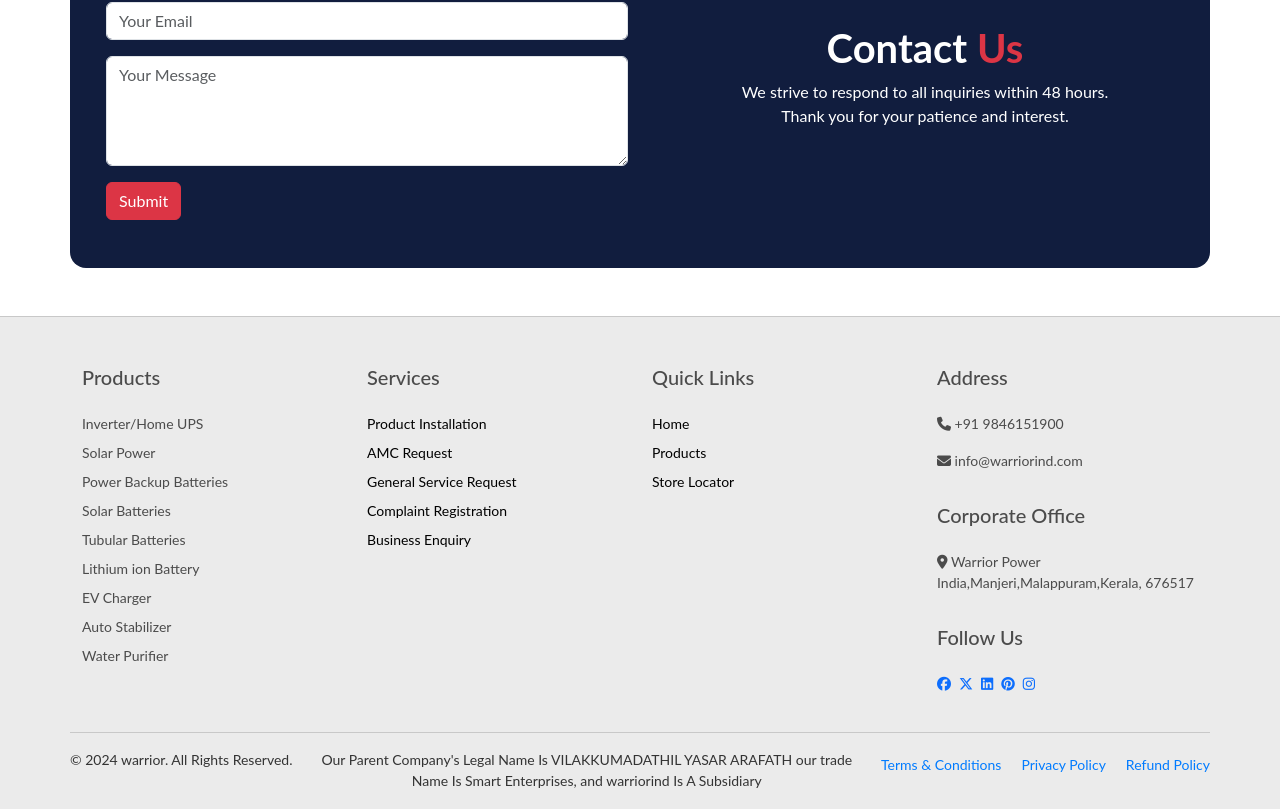
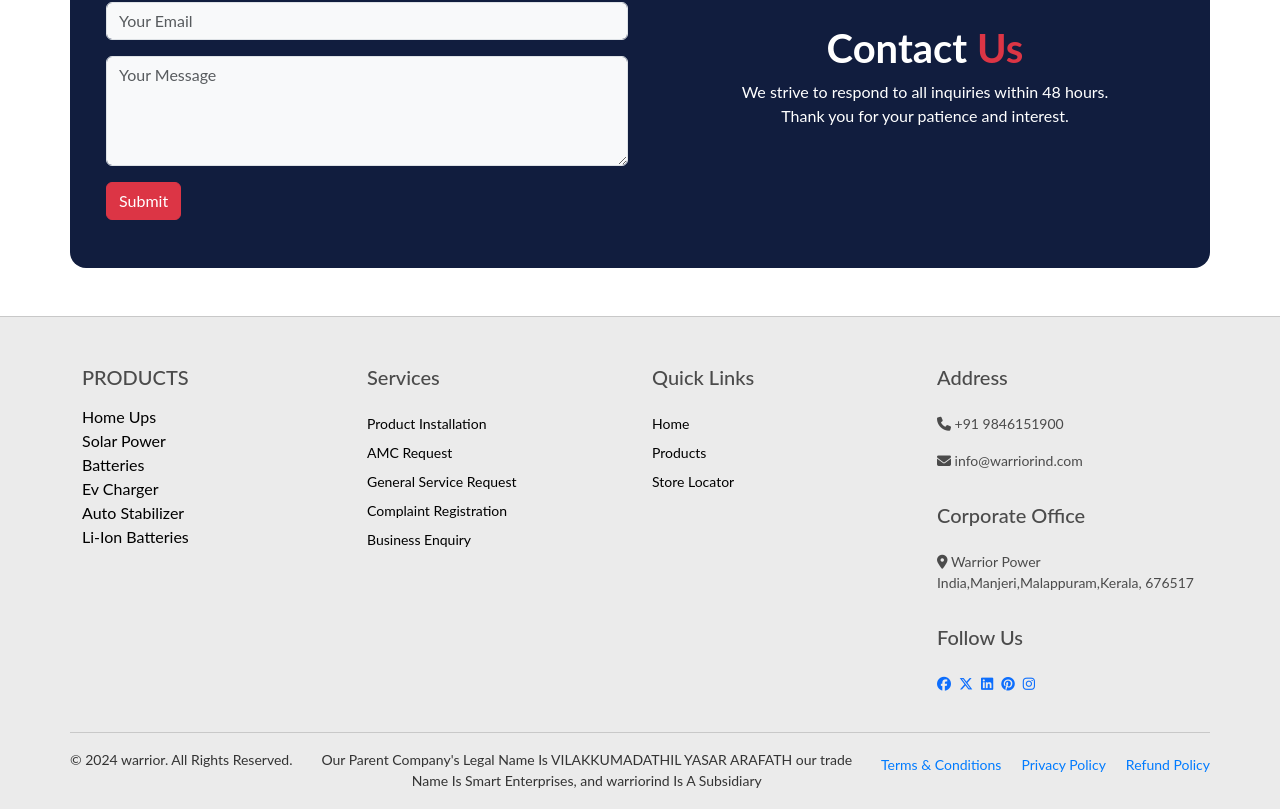
Before and after one commit to VIPINRAJK26/microtek, a React (Vite) app: page /contact in a window 1280 px wide. Shown: the part 596-1405 px from the top of the page. Built offline with nearby package versions, Linux system fonts and the light colour scheme.

Commit message:
home card carousel and contact

```diff
--- a/src/components/footer/Footer.jsx
+++ b/src/components/footer/Footer.jsx
@@ -2,25 +2,39 @@ import React from "react";
 import CopyRight from "./CopyRight";
 import "./Footer.css";
 import { Link } from "react-router-dom";
+import { useParams } from "react-router-dom";
 
 const Footer = () => {
+  const { category } = useParams();
+  console.log(category, "category");
+
+  const categorySlugMap = {
+    "Home Ups": "home_ups",
+    "Solar Power": "solar_power",
+    Batteries: "batteries",
+    "Ev Charger": "ev_charger",
+    "Auto Stabilizer": "auto_stabilizer",
+    "Li-Ion Batteries": "li_ion_batteries",
+  };
+
   return (
     <footer className="footer  pt-5 ">
       <div className="container">
         <div className="row">
           {/* Products Section */}
-          <div className="col-md-3 mb-3">
-            <h5>Products</h5>
-            <ul className="list-unstyled small pt-md-3">
-              <li className="pb-md-2">Inverter/Home UPS</li>
-              <li className="pb-md-2">Solar Power</li>
-              <li className="pb-md-2">Power Backup Batteries</li>
-              <li className="pb-md-2">Solar Batteries</li>
-              <li className="pb-md-2">Tubular Batteries</li>
-              <li className="pb-md-2">Lithium ion Battery</li>
-              <li className="pb-md-2">EV Charger</li>
-              <li className="pb-md-2">Auto Stabilizer</li>
-              <li>Water Purifier</li>
+          <div className="col-md-3">
+            <h5 className="text-uppercase mb-3">Products</h5>
+            <ul className="list-unstyled">
+              {Object.entries(categorySlugMap).map(([category, slug]) => (
+                <li key={slug}>
+                  <Link
+                    to={`/preview/${slug}`}
+                    className="text-black text-decoration-none"
+                  >
+                    {category}
+                  </Link>
+                </li>
+              ))}
             </ul>
           </div>
 
--- a/src/components/home/CardSlider.jsx
+++ b/src/components/home/CardSlider.jsx
@@ -1,9 +1,12 @@
 import React, { useState } from "react";
 import { Carousel, Card } from "react-bootstrap";
 import "./CardSlider.css";
+import useProducts from "../../hooks/useProducts";
+
 
 const CardSlider = () => {
   const [activeIndex, setActiveIndex] = useState(0);
+  const { products } = useProducts();
 
   const categories = [
     "Newly Launched",
@@ -12,44 +15,19 @@ const CardSlider = () => {
     "Commercial UPS",
   ];
 
-  const cardsData = {
-    "Newly Launched": [
-      {
-        title: "Luxe Wifi",
-        image: "https://mma.prnewswire.com/media/2285901/Huasun_Energy.jpg",
-      },
-      {
-        title: "Solar Batteries",
-        image: "https://mma.prnewswire.com/media/2285901/Huasun_Energy.jpg",
-      },
-      {
-        title: " Batteries",
-        image: "https://mma.prnewswire.com/media/2285901/Huasun_Energy.jpg",
-      },
-      {
-        title: "Inverter Batteries",
-        image: "https://mma.prnewswire.com/media/2285901/Huasun_Energy.jpg",
-      },
-    ],
-    "Home UPS": [
-      { title: "UPS Model 1", image: "ups1.jpg" },
-      { title: "UPS Model 2", image: "ups2.jpg" },
-      { title: "UPS Model 3", image: "ups3.jpg" },
-      { title: "UPS Model 4", image: "ups4.jpg" },
-    ],
-    "Inverter Batteries": [
-      { title: "Battery Model 1", image: "battery1.jpg" },
-      { title: "Battery Model 2", image: "battery2.jpg" },
-      { title: "Battery Model 3", image: "battery3.jpg" },
-      { title: "Battery Model 4", image: "battery4.jpg" },
-    ],
-    "Commercial UPS": [
-      { title: "Commercial UPS 1", image: "commercial1.jpg" },
-      { title: "Commercial UPS 2", image: "commercial2.jpg" },
-      { title: "Commercial UPS 3", image: "commercial3.jpg" },
-      { title: "Commercial UPS 4", image: "commercial4.jpg" },
-    ],
+
+  const groupedProducts = {
+    "Newly Launched": products.slice(-4), // last 4 items
+    "Home UPS": products.filter((p) => p.category === "home_ups").slice(0, 4),
+    "Inverter Batteries": products
+      .filter((p) => p.category === "batteries")
+      .slice(0, 4),
+    "Commercial UPS": products
+      .filter((p) => p.category === "solar_power")
+      .slice(0, 4),
   };
+
+
 
   const handleSelect = (index) => {
     setActiveIndex(index);
@@ -57,7 +35,6 @@ const CardSlider = () => {
 
   return (
     <div className="card-slider p-2 p-md-5 pb-5">
-      {/* Headings */}
       <h2 className="text-center fw-bold pt-5 pb-3">
         Reinventing the Spirit of Innovation
       </h2>
@@ -74,7 +51,7 @@ const CardSlider = () => {
         ))}
       </ul>
 
-      {/* Card Carousel */}
+      {/* Carousel Section */}
       <Carousel
         activeIndex={activeIndex}
         onSelect={handleSelect}
@@ -83,7 +60,7 @@ const CardSlider = () => {
         {categories.map((category, index) => (
           <Carousel.Item key={index}>
             <div className="row">
-              {cardsData[category].map((card, i) => (
+              {groupedProducts[category]?.map((card, i) => (
                 <div key={i} className="col-lg-3 col-md-6 mb-4">
                   <Card className="h-100 rounded-5 mt-3">
                     <Card.Img
--- a/src/components/products/ProductFilter.jsx
+++ b/src/components/products/ProductFilter.jsx
@@ -94,7 +94,7 @@ const ProductFilter = ({ onDataChange, initialProducts = [] }) => {
   return (
     <div className="filter-container">
       <h5>Filters</h5>
-      <Accordion alwaysOpen={true}>
+      <Accordion alwaysOpen={true} defaultActiveKey={"0"}>
         {Object.entries(options).map(([key, values], idx) => (
           <Accordion.Item key={key} eventKey={String(idx)}>
             <Accordion.Header>
--- a/src/pages/Support&Contact.jsx
+++ b/src/pages/Support&Contact.jsx
@@ -6,7 +6,7 @@ import axiosInstance from "../api/axios";
 
 const ContactSection = () => {
   const [formData, setFormData] = useState({
-    supportType: "",
+    support_type: "", // ✅ match backend field name
     name: "",
     email: "",
     message: "",
@@ -22,20 +22,21 @@ const ContactSection = () => {
   const handleSubmit = async (e) => {
     e.preventDefault();
     try {
-      const response = await axiosInstance.post("/contact-support/", formData);
+      const response = await axiosInstance.post("contact_support/", formData);
       setStatus({ success: true, message: "Message sent successfully!" });
-      setFormData({ supportType: "", name: "", email: "", message: "" });
+      setFormData({ support_type: "", name: "", email: "", message: "" });
     } catch (error) {
-      setStatus({
-        success: false,
-        message: error.response?.data?.message || "Something went wrong.",
-      });
+      const detail =
+        error.response?.data?.support_type?.[0] ||
+        error.response?.data?.message ||
+        "Something went wrong.";
+      setStatus({ success: false, message: detail });
     }
   };
 
   return (
     <div className="pb-5">
-      {/* Top Section with Background */}
+      {/* Top Section */}
       <div className="contact-header text-white text-center">
         <Container>
           <h2 className="fs-1 fw-bold pt-5">Customer Support</h2>
@@ -44,9 +45,10 @@ const ContactSection = () => {
           </p>
           <Form.Select
             className="w-50 mx-auto rounded-5 mb-4"
-            name="supportType"
-            value={formData.supportType}
+            name="support_type" // ✅ match backend field name
+            value={formData.support_type}
             onChange={handleChange}
+            required
           >
             <option value="">Select Support Type</option>
             <option value="installation">Product Installation</option>
@@ -64,7 +66,7 @@ const ContactSection = () => {
           <Col md={4} className="mb-3">
             <div className="info-box py-4 px-5 rounded">
               <GeoAltFill size={20} className="me-2" />
-              India,Manjeri,Malappuram
+              India, Manjeri, Malappuram
             </div>
           </Col>
           <Col md={4} className="mb-3">
@@ -95,6 +97,7 @@ const ContactSection = () => {
                   value={formData.name}
                   onChange={handleChange}
                   required
+                  className="bg-light text-black"
                 />
               </Form.Group>
               <Form.Group className="mb-3">
@@ -105,6 +108,7 @@ const ContactSection = () => {
                   value={formData.email}
                   onChange={handleChange}
                   required
+                  className="bg-light text-black"
                 />
               </Form.Group>
               <Form.Group className="mb-3">
@@ -116,6 +120,7 @@ const ContactSection = () => {
                   value={formData.message}
                   onChange={handleChange}
                   required
+                  className="bg-light text-black"
                 />
               </Form.Group>
               <Button variant="danger" type="submit">
```
